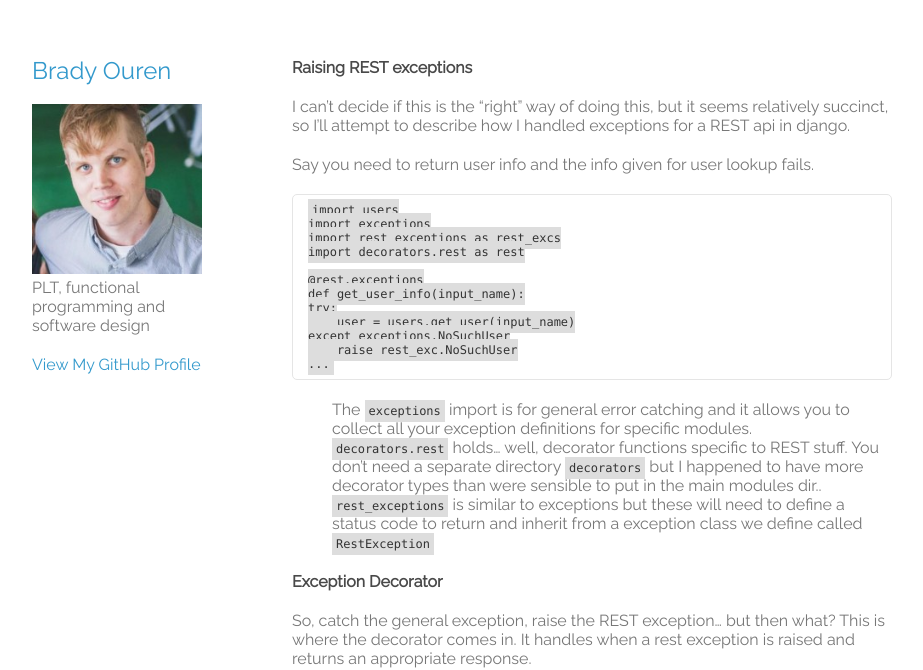
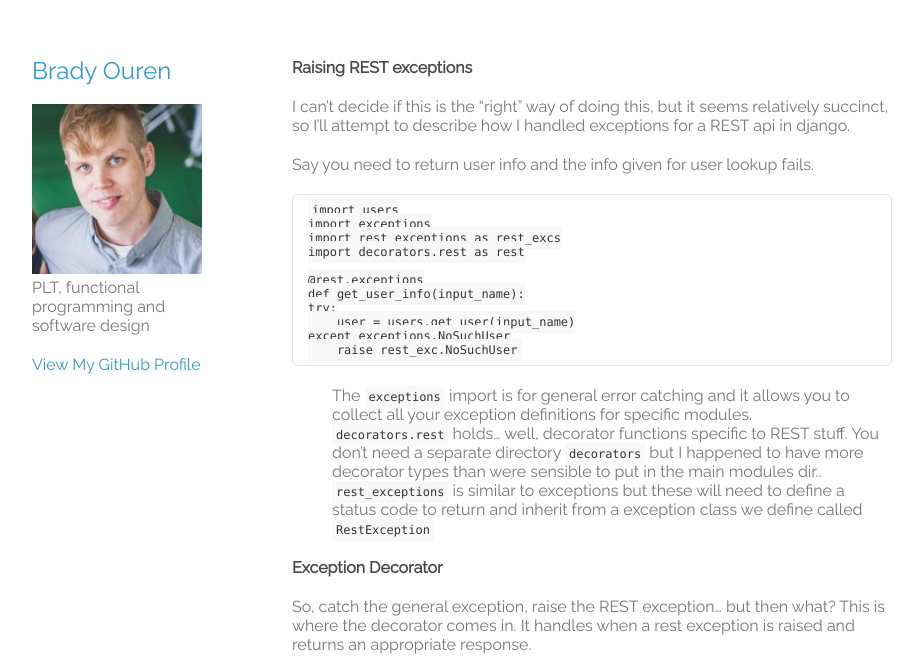
Before and after one commit to tippenein/tippenein.github.io, a Jekyll site: the page built from _posts/2013-07-25-rest-exceptions-with-decorators.md, in a window 1280 px wide and 1400 px high, cut to the strip 0-670 px from the top of the window. Shown: the whole strip, without its empty margins (178-1101 px from the left). Built offline with Jekyll 4.4.1, drawn with Linux system fonts in a browser that asks for light colours; comment, search, counter and statistics services are not loaded.

Commit message:
whitespacessss

```diff
--- a/_posts/2013-07-25-rest-exceptions-with-decorators.md
+++ b/_posts/2013-07-25-rest-exceptions-with-decorators.md
@@ -20,8 +20,6 @@ Say you need to return user info and the info given for user lookup fails.
         user = users.get_user(input_name)
     except exceptions.NoSuchUser
         raise rest_exc.NoSuchUser
-    ...
-
 
 - The `exceptions` import is for general error catching and it allows you to collect all your exception definitions for specific modules.
 - `decorators.rest` holds... well, decorator functions specific to REST stuff. You don't need a separate directory `decorators` but I happened to have more decorator types than were sensible to put in the main modules dir..
--- a/stylesheets/styles.css
+++ b/stylesheets/styles.css
@@ -65,7 +65,7 @@ code, pre {
   font-family:Monaco, Bitstream Vera Sans Mono, Lucida Console, Terminal;
   color:#333;
   font-size:12px;
-  background-color: #ddd;
+  background-color: #F8F8F8;
   padding: 4px;
 }
 
```
